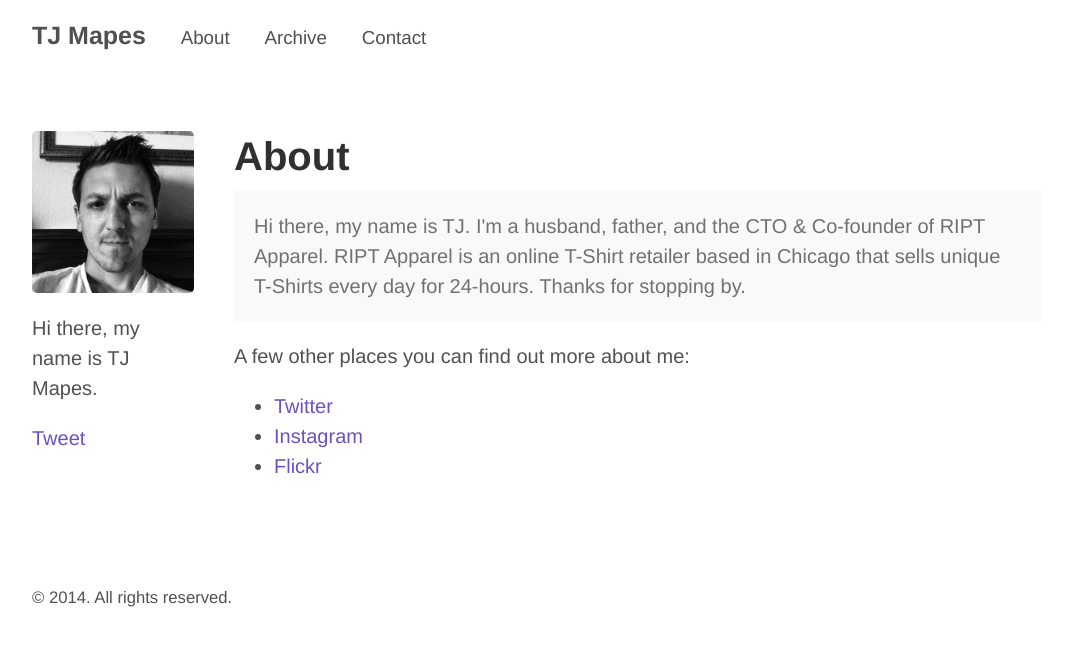
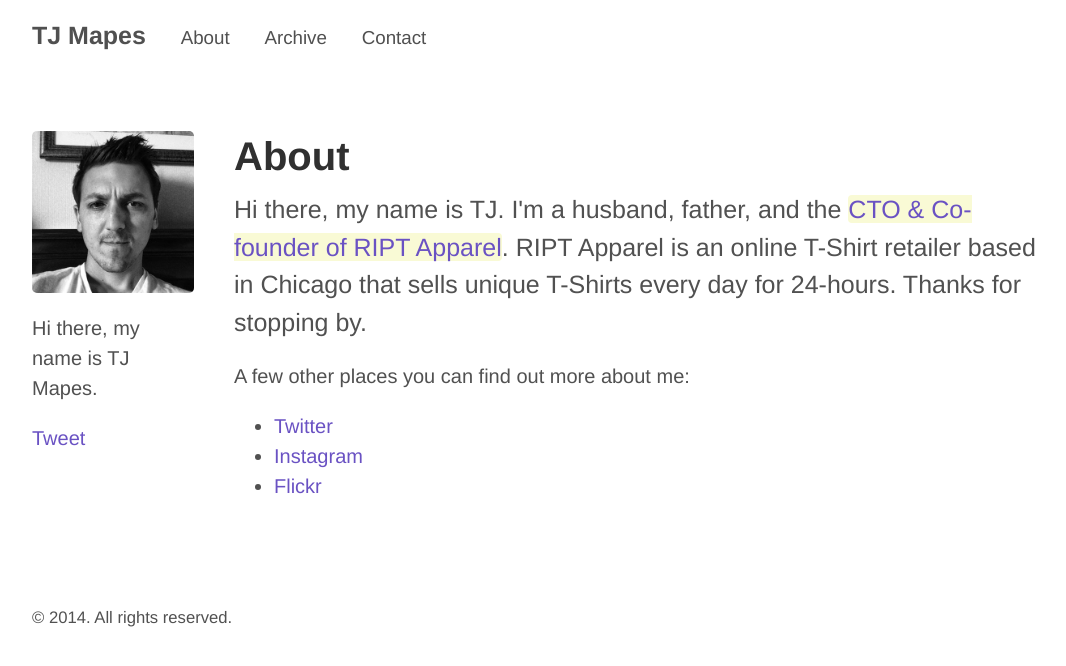
Before and after one commit to tjmapes/tjmapes.github.io, a Jekyll site: the page built from about.md, in a window 1280 px wide. Shown: the top 666 px of the page, without its empty margins (103-1169 px from the left). Built offline with Jekyll 4.4.1, drawn with Linux system fonts in a browser that asks for light colours; comment, search, counter and statistics services are not loaded.

Commit message:
fixes avatar img path

```diff
--- a/_includes/about_mini.html
+++ b/_includes/about_mini.html
@@ -1,4 +1,4 @@
-<img src="../static/imgs/tj.jpg" class="avatar">
+<img src="/static/imgs/tj.jpg" class="avatar">
 <p>Hi there, my name is TJ Mapes.</p>
 <a href="https://twitter.com/share" class="twitter-share-button" data-via="tjmapes">Tweet</a>
 <script>!function(d,s,id){var js,fjs=d.getElementsByTagName(s)[0],p=/^http:/.test(d.location)?'http':'https';if(!d.getElementById(id)){js=d.createElement(s);js.id=id;js.src=p+'://platform.twitter.com/widgets.js';fjs.parentNode.insertBefore(js,fjs);}}(document, 'script', 'twitter-wjs');
--- a/_includes/comments.html
+++ b/_includes/comments.html
@@ -1,5 +1,4 @@
 {% if page.comments %}
-<h2>Leave a comment</h2>
 <!-- Add Disqus comments. -->
 <div id="disqus_thread"></div>
 <script type="text/javascript">
--- a/about.md
+++ b/about.md
@@ -3,8 +3,8 @@
 title: About
 ---
 
-<p class="message">
-  Hi there, my name is TJ.  I'm a husband, father, and the CTO &amp; Co-founder of RIPT Apparel. RIPT Apparel is an online T-Shirt retailer based in Chicago that sells unique T-Shirts every day for 24-hours.  Thanks for stopping by.
+<p class="lead">
+  Hi there, my name is TJ.  I'm a husband, father, and the <a href="https://www.riptapparel.com" target="_blank" class="highlight">CTO &amp; Co-founder of RIPT Apparel</a>. RIPT Apparel is an online T-Shirt retailer based in Chicago that sells unique T-Shirts every day for 24-hours.  Thanks for stopping by.
 </p>
 
 A few other places you can find out more about me:
--- a/public/css/poole.css
+++ b/public/css/poole.css
@@ -298,6 +298,9 @@
   margin-right: auto;
 }
 
+/* Comments */
+#disqus_thread {clear: both;}
+
 /*
  * Footer
  *
```
